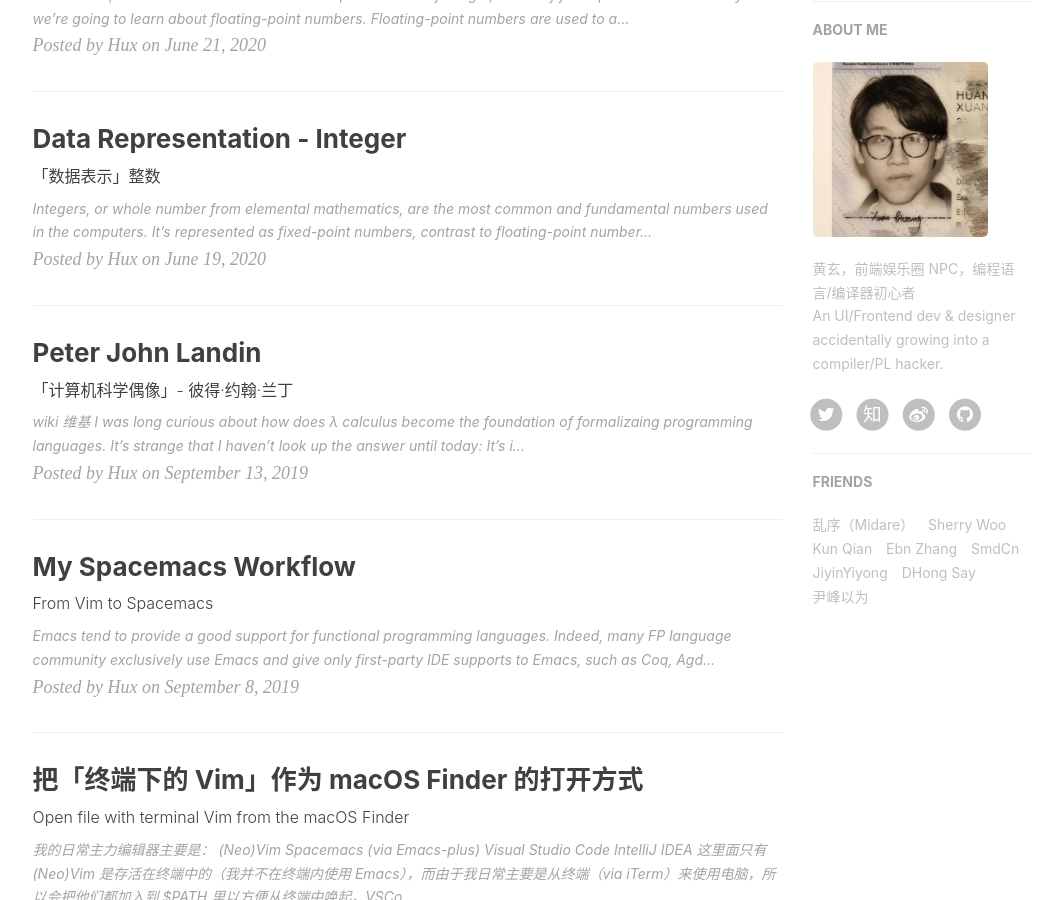
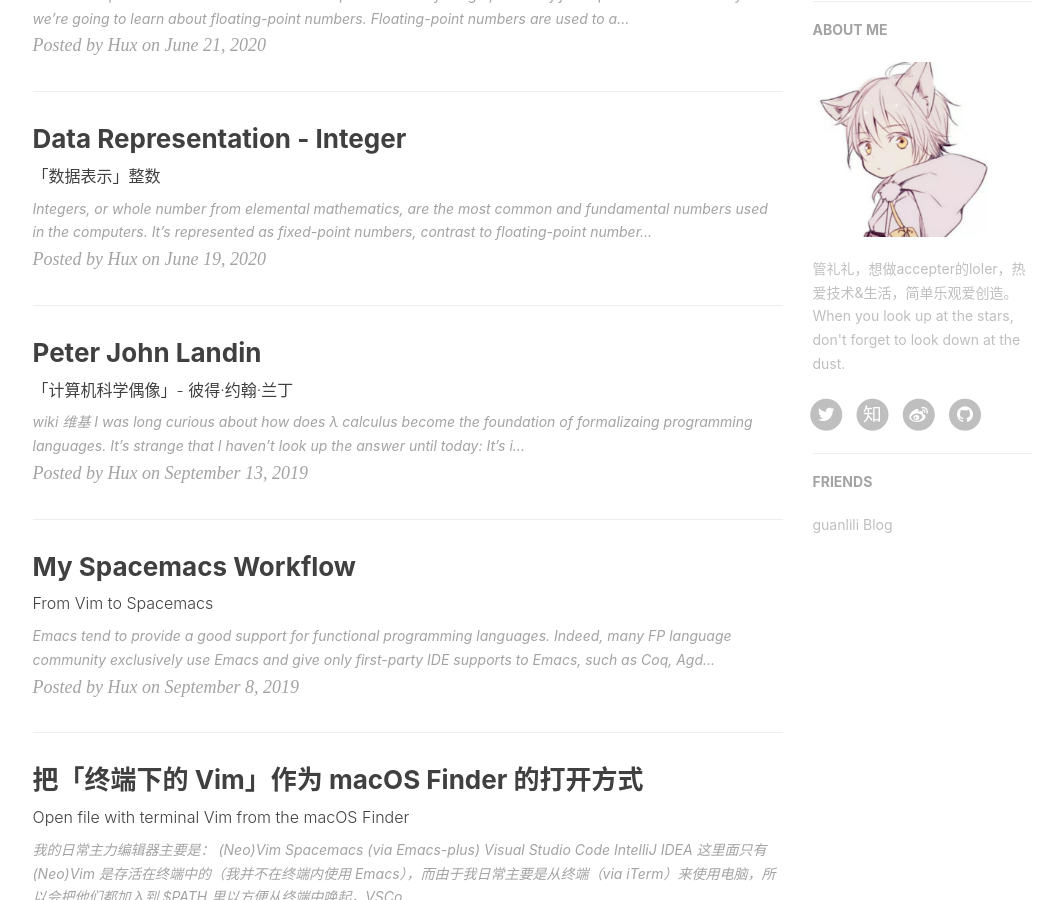
Before and after one commit to guanlili/guanlili.github.io, a Jekyll site: the page built from index.html, in a window 1280 px wide and 900 px high, scrolled down 821 px. Shown: the whole window, without its empty margins (135-1198 px from the left). Built offline with Jekyll 4.4.1, drawn with Linux system fonts in a browser that asks for light colours; nearby versions of some CDN libraries; the list of posts is cut into pages by our own code; comment, search, counter and statistics services are not loaded; some of the changed text lies outside the part shown.

Commit message:
update config

```diff
--- a/_config.yml
+++ b/_config.yml
@@ -1,10 +1,10 @@
 # Site settings
-title: Hux Blog
-SEOTitle: 黄玄的博客 | Hux Blog
+title: guanlili Blog
+SEOTitle: 管礼礼的博客 | guanlili Blog
 header-img: img/home-bg.jpg
-email: huxpro@gmail.com
-description: "关于程序与设计、黑客与画家 | 黄玄，Web & Mobile Lover，Software Engineer，UX Designer | 这里是 @Hux黄玄 的个人博客，与你一起发现更大的世界。"
-keyword: "黄玄, Hux黄玄, Hux, 鬼栈, huxpro, @huxpro, 黄玄的博客, Hux Blog, 博客, 个人网站, 互联网, Web, JavaScript, 前端, 设计"
+email: lovelose1921@vip.qq.com
+description:  "关于程序与设计、黑客与画家 |  管礼礼，Web & Mobile Lover，Software Engineer，UX Designer | 这里是 @outman管礼礼 的个人博客，与你一起发现更大的世界。"
+keyword: "管礼礼, outman管礼礼, outman,  outmanpro, @outmanpro, 管礼礼的博客, outman Blog, 博客, 个人网站, 互联网, Web, JavaScript, 前端, 设计"
 url: "https://huangxuan.me"              # your host, for absolute URL
 baseurl: ""                             # for example, '/blog' if your blog hosted on 'host/blog'
 
@@ -58,8 +58,8 @@ kramdown:
 
 
 
-# Disqus settings
-disqus_username: hux
+# Disqus settings评论设置
+disqus_username: outman
 
 # Netease settings
 netease_comment: false
@@ -76,10 +76,10 @@ ga_domain: huangxuan.me
 
 
 
-# Sidebar settings
+# Sidebar settings侧边栏
 sidebar: true                           # whether or not using Sidebar.
-sidebar-about-description: "黄玄，前端娱乐圈 NPC，编程语言/编译器初心者 <br> An UI/Frontend dev & designer accidentally growing into a compiler/PL hacker."
-sidebar-avatar: /img/avatar-hux-ny.jpg      # use absolute URL, seeing it's used in both `/` and `/about/`
+sidebar-about-description: "管礼礼，想做accepter的loler，热爱技术&生活，简单乐观爱创造。 <br> When you look up at the stars, don't forget to look down at the dust."
+sidebar-avatar: /img/avatar-ghl-ny.jpg      # use absolute URL, seeing it's used in both `/` and `/about/`
 
 
 
@@ -100,34 +100,10 @@ page-mathjax: false
 
 
 
-# Friends
+# Friends友链
 friends: [
     {
-    #     title: "Su",
-    #     href: "http://su.gallery/"
-    # },{
-        title: "乱序（Midare）",
-        href: "http://mida.re/"
-    },{
-        title: "Sherry Woo",
-        href: "https://sherrywoo.me/"
-    },{
-        title: "Kun Qian",
-        href: "http://kunq.me"
-    },{
-        title: "Ebn Zhang",
-        href: "http://ebnbin.com/"
-    },{
-        title: "SmdCn",
-        href: "http://blog.smdcn.net"
-    },{
-        title: "JiyinYiyong",
-        href: "http://tiye.me/"
-    },{
-        title: "DHong Say",
-        href: "http://dhong.co"
-    },{
-        title: "尹峰以为",
-        href: "http://ingf.github.io/"
+       title: "guanlili Blog",
+        href: "https://guanlili.github.io/"
     }
 ]
```
Also changed, not shown: img/avatar-ghl-ny.jpg (added).
